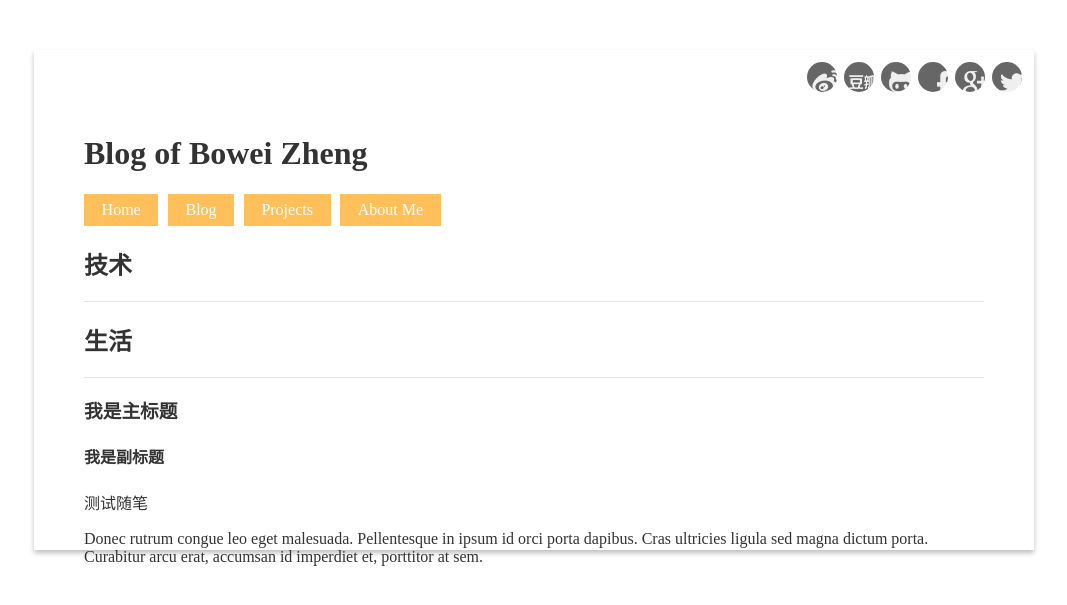
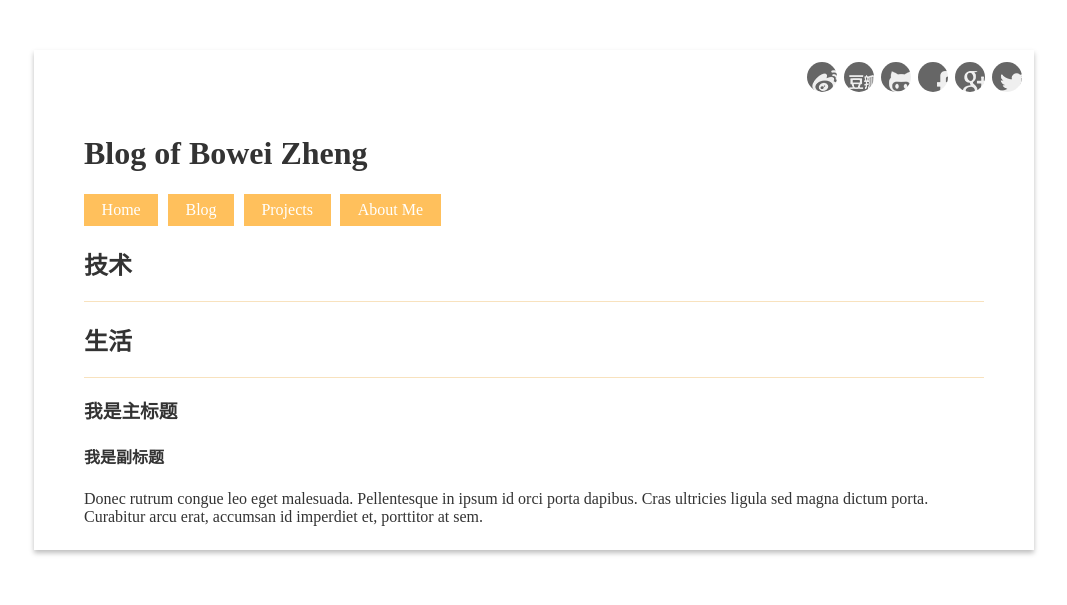
Before and after one commit to wynn719/blog, a Jekyll site: the page built from index.html, in a window 1280 px wide. Shown: the top 605 px of the page, without its empty margins (106-1173 px from the left). Built offline with Jekyll 4.4.1, drawn with Linux system fonts in a browser that asks for light colours.

Commit message:
update layout home

```diff
--- a/_layouts/home.html
+++ b/_layouts/home.html
@@ -72,7 +72,9 @@
               <h4>{{ post.subtitle }}</h4>
             </hgroup>
             <div class="tags">
-              {{ post.tags }}
+              {% for tag in page.tags %}
+                {{ tag.tags }}
+              {% endfor %}
             </div>
             <p>{{ post.excerpt }}</p>
             <footer>
```
